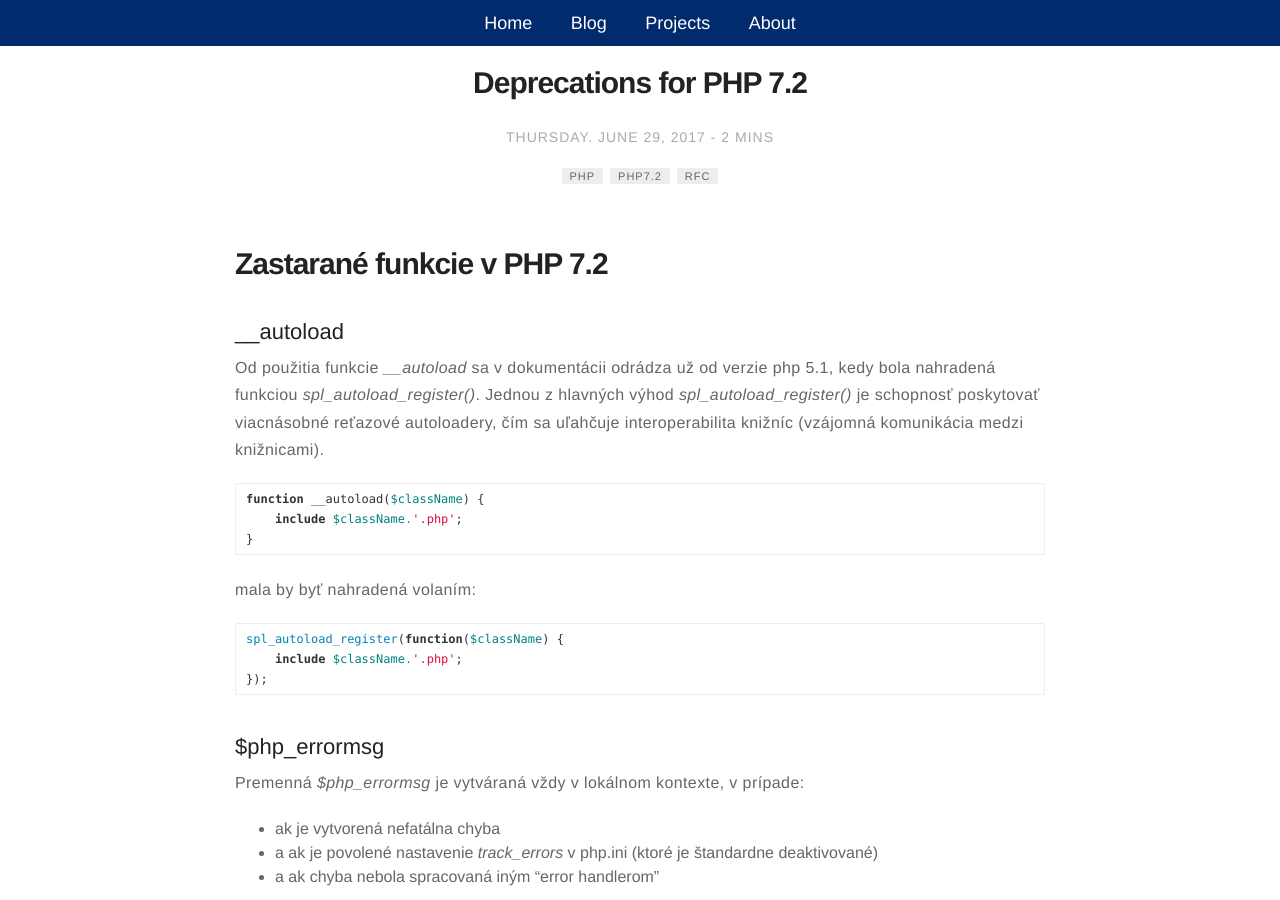
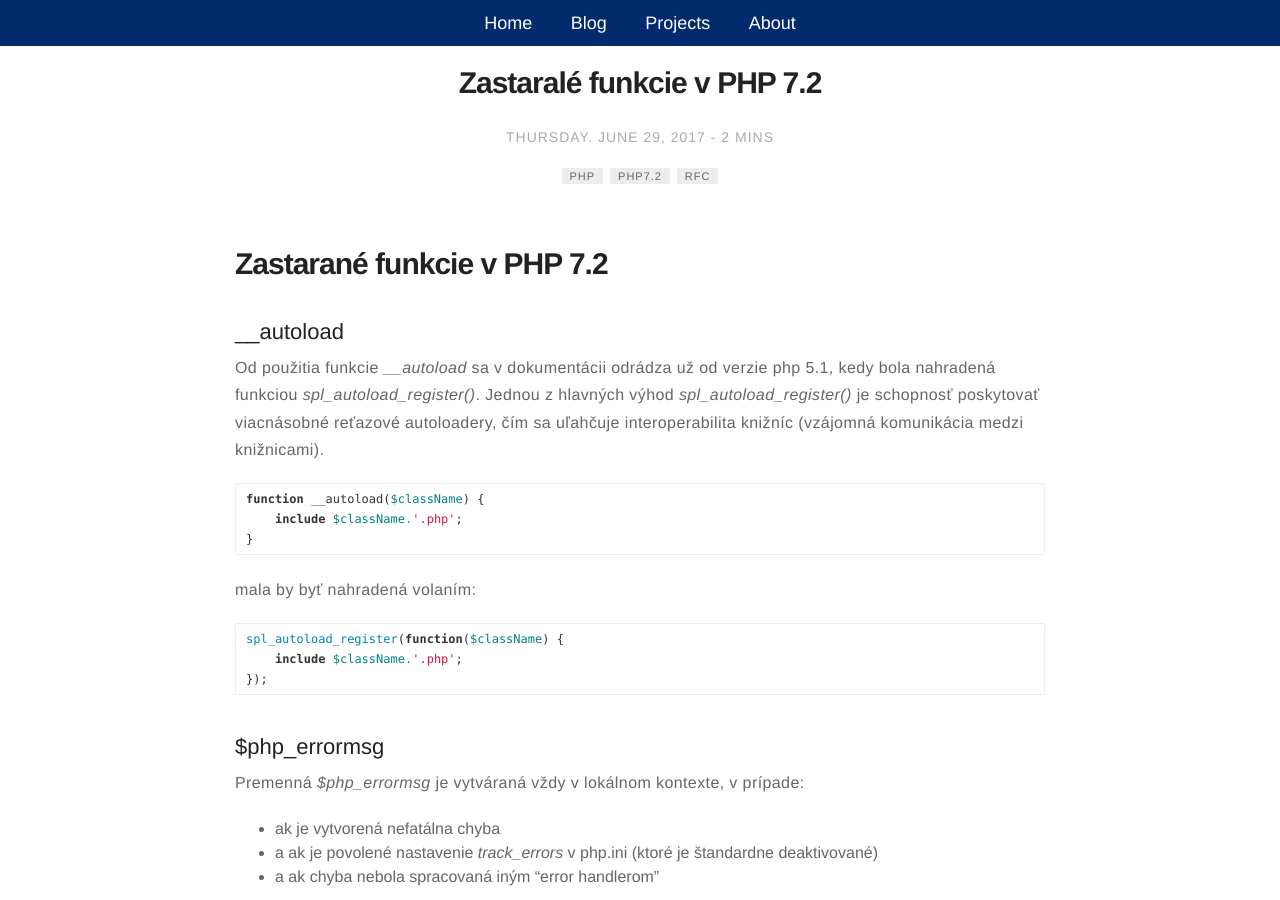
Before and after one commit to arzzen/lukasmestan.com, a Jekyll site: the page built from _posts/2017-06-29-deprecations-for-php-7-2.markdown, in a window 1280 px wide and 900 px high. Built offline with Jekyll 4.4.1, drawn with Linux system fonts in a browser that asks for light colours; nearby versions of some CDN libraries; some of the changed text lies outside the part shown.

Commit message:
Update 2017-06-29-deprecations-for-php-7-2.markdown

```diff
--- a/_posts/2017-06-29-deprecations-for-php-7-2.markdown
+++ b/_posts/2017-06-29-deprecations-for-php-7-2.markdown
@@ -1,5 +1,5 @@
 ---
-title: "Deprecations for PHP 7.2"
+title: "Zastaralé funkcie v PHP 7.2"
 layout: post
 date: 2017-06-29 15:00
 tag: [php, php7.2, rfc]
```
Also changed, not shown: other parts of _posts/2017-06-29-deprecations-for-php-7-2.markdown (+1 -1 lines).
